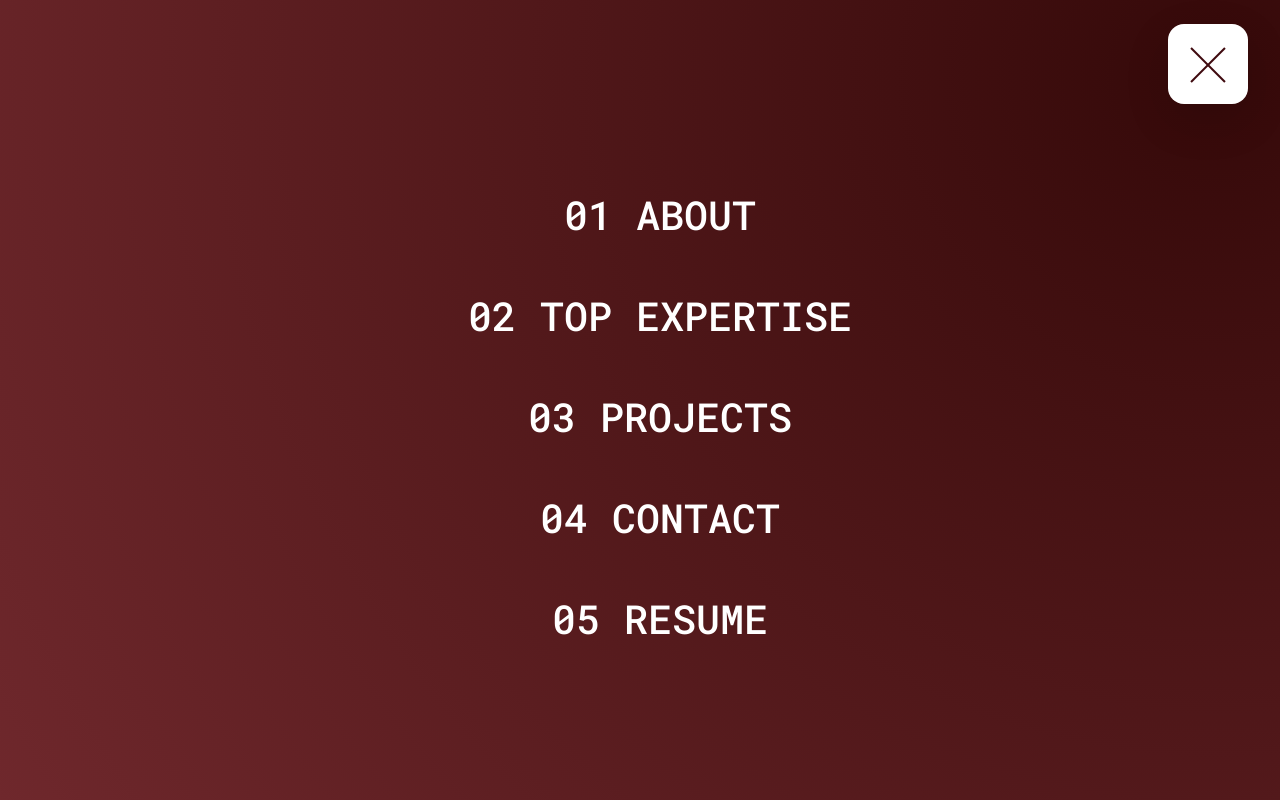
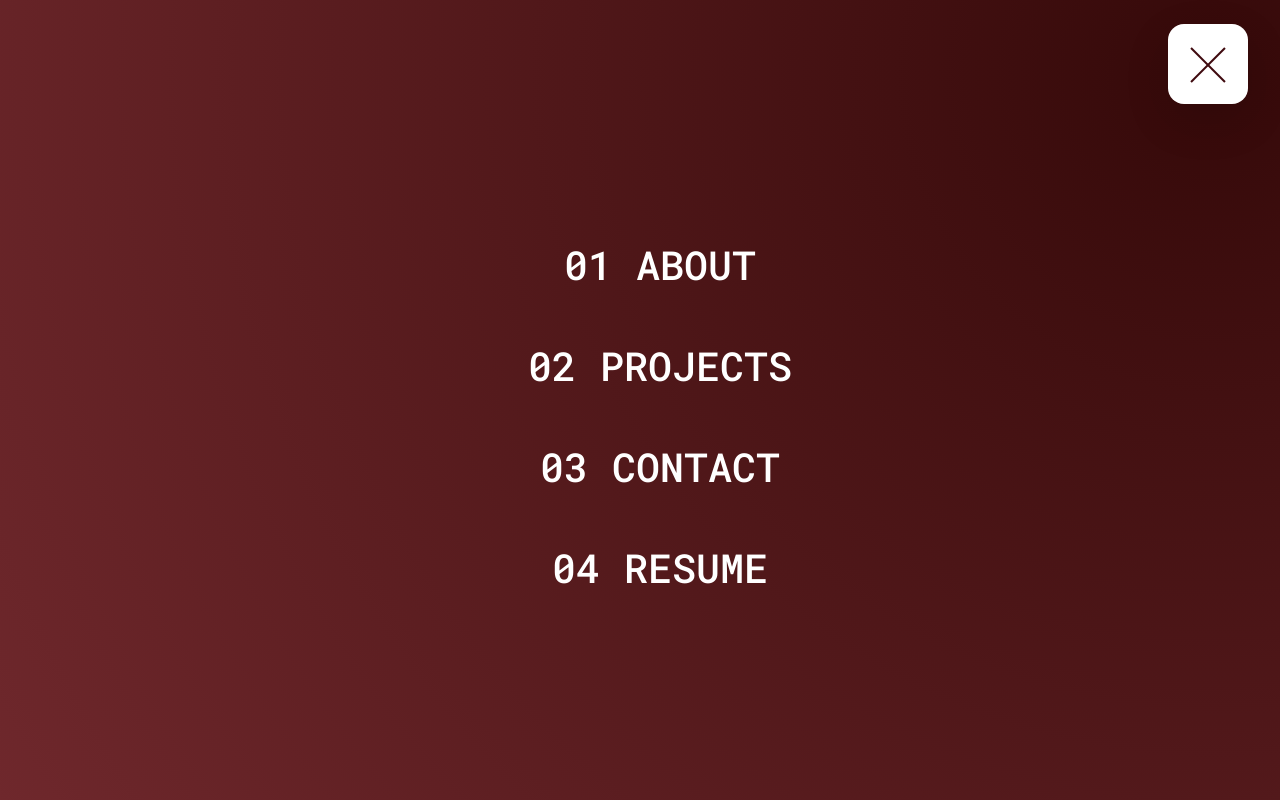
Before and after one commit to Marmat001/Portfolio-react, a React (Create React App) app: page / in a window 1280 px wide. Both pictures are taken after a click on the label 1208 px from the left and 64 px from the top of the page. Shown: the top 800 px of the page. Built offline with nearby package versions, Linux system fonts and the light colour scheme.

Commit message:
fixed navigation toggle visibility when clicking on links

```diff
--- a/package.json
+++ b/package.json
@@ -9,7 +9,9 @@
     "emailjs-com": "^2.6.4",
     "react": "^17.0.2",
     "react-dom": "^17.0.2",
+    "react-router-dom": "^5.2.0",
     "react-scripts": "^1.1.5",
+    "react-scroll": "^1.8.2",
     "react-toastify": "^7.0.4",
     "web-vitals": "^1.0.1"
   },
--- a/src/App.jsx
+++ b/src/App.jsx
@@ -1,44 +1,19 @@
-import React, { useState, useEffect } from 'react'
-import AboutMe from './components/AboutMe'
-import { Contact } from './components/Contact'
-import IntroSection from './components/IntroSection'
-import Navigation from './components/Navigation'
-import Projects from './components/Projects'
+import React from 'react'
+import { BrowserRouter as Router, Switch, Route } from 'react-router-dom'
 import { ToastContainer } from 'react-toastify'
 import 'react-toastify/dist/ReactToastify.css'
 import './helperFunctions'
 import './css/switcher.css'
+import HomePage from './HomePage'
 
 function App() {
-  const [colorTheme, setColorTheme] = useState('theme-red')
-
-  useEffect(() => {
-    const currentThemeColor = localStorage.getItem('theme-color')
-
-    if (currentThemeColor) {
-      setColorTheme(currentThemeColor)
-    }
-  }, [])
-
-  const handleClick = (theme) => {
-    setColorTheme(theme)
-    localStorage.setItem('theme-color', theme)
-  }
-
   return (
-    <div className={`App ${colorTheme}`}>
+    <Router>
       <ToastContainer />
-      <Navigation />
-      <IntroSection handleClick={handleClick} colorTheme={colorTheme} />
-      <AboutMe />
-      <Projects />
-      <Contact />
-      <footer className='s1 footer'>
-        <div className='main-container footer-container'>
-          <h6 className='maker'>Designed &amp; built by Markus Matuszczak</h6>
-        </div>
-      </footer>
-    </div>
+      <Switch>
+        <Route path='/' component={HomePage} exact />
+      </Switch>
+    </Router>
   )
 }
 
--- /dev/null
+++ b/src/HomePage.jsx
@@ -0,0 +1,39 @@
+import React, { useState, useEffect } from 'react'
+import AboutMe from './components/AboutMe'
+import { Contact } from './components/Contact'
+import IntroSection from './components/IntroSection'
+import Navigation from './components/Navigation'
+import Projects from './components/Projects'
+
+const HomePage = () => {
+  const [colorTheme, setColorTheme] = useState('theme-red')
+
+  useEffect(() => {
+    const currentThemeColor = localStorage.getItem('theme-color')
+
+    if (currentThemeColor) {
+      setColorTheme(currentThemeColor)
+    }
+  }, [])
+
+  const handleClick = (theme) => {
+    setColorTheme(theme)
+    localStorage.setItem('theme-color', theme)
+  }
+  return (
+    <div className={`${colorTheme}`}>
+      <Navigation />
+      <IntroSection handleClick={handleClick} colorTheme={colorTheme} />
+      <AboutMe />
+      <Projects />
+      <Contact />
+      <footer className='s1 footer'>
+        <div className='main-container footer-container'>
+          <h6 className='maker'>Designed &amp; built by Markus Matuszczak</h6>
+        </div>
+      </footer>
+    </div>
+  )
+}
+
+export default HomePage
--- a/src/components/AboutMe.jsx
+++ b/src/components/AboutMe.jsx
@@ -5,7 +5,7 @@ const AboutMe = () => {
   return (
     <section className='s2 second'>
       <div className='main-container'>
-        <div className='about-wrapper'>
+        <div className='about-wrapper' id='about'>
           <div className='about-me'>
             <h4>Const markus =</h4>
             <p>
--- a/src/components/IntroSection.jsx
+++ b/src/components/IntroSection.jsx
@@ -1,4 +1,6 @@
 import React from 'react'
+import { Link } from 'react-scroll'
+
 const IntroSection = ({ handleClick, colorTheme }) => {
   return (
     <section className='s1 first'>
@@ -47,9 +49,13 @@ const IntroSection = ({ handleClick, colorTheme }) => {
             <span className='heading-primary-sub'>
               Front End Developer With Full Stack Experience
             </span>
-            <a href='#contact' className='btn btn--white btn--animated'>
+            <Link
+              to='contact-form'
+              spy={true}
+              className='btn btn--white btn--animated'
+            >
               Get In Touch
-            </a>
+            </Link>
           </div>
         </div>
       </div>
--- a/src/components/Navigation.jsx
+++ b/src/components/Navigation.jsx
@@ -1,12 +1,16 @@
-import React from 'react'
+import React, { useState } from 'react'
+import { Link } from 'react-scroll'
 
 const Navigation = () => {
+  const [navOpen, setNavOpen] = useState(false)
+
   return (
     <div className='navigation'>
       <input
         type='checkbox'
-        className='navigation__checkbox'
+        className={` ${navOpen ? 'nav-active' : ''} navigation__checkbox`}
         id='navi-toggle'
+        onClick={() => setNavOpen(!navOpen)}
       />
       <label htmlFor='navi-toggle' className='navigation__button'>
         <span className='navigation__icon'>&nbsp;</span>
@@ -15,28 +19,45 @@ const Navigation = () => {
       <nav className='navigation__nav'>
         <ul className='navigation__list'>
           <li className='navigation__item'>
-            <a href='#about' className='navigation__link'>
+            <Link
+              to='about'
+              spy={true}
+              href='#about'
+              className='navigation__link'
+              onClick={() => setNavOpen(!navOpen)}
+            >
               <span>01</span>About
+            </Link>
+          </li>
+
+          <li className='navigation__item'>
+            <a
+              href='/#'
+              className='navigation__link'
+              onClick={() => setNavOpen(!navOpen)}
+            >
+              <span>02</span>Projects
             </a>
           </li>
+
           <li className='navigation__item'>
-            <a href='#shiiiet' className='navigation__link'>
-              <span>02</span>Top Expertise
-            </a>
+            <Link
+              to='contact-form'
+              spy={true}
+              href='#contact-form'
+              className='navigation__link'
+              onClick={() => setNavOpen(!navOpen)}
+            >
+              <span>03</span>Contact
+            </Link>
           </li>
           <li className='navigation__item'>
-            <a href='/#' className='navigation__link'>
-              <span>03</span>Projects
-            </a>
-          </li>
-          <li className='navigation__item'>
-            <a href='#contact' className='navigation__link'>
-              <span>04</span>Contact
-            </a>
-          </li>
-          <li className='navigation__item'>
-            <a href='/#' className='navigation__link'>
-              <span>05</span>Resume
+            <a
+              href='/#'
+              className='navigation__link'
+              onClick={() => setNavOpen(!navOpen)}
+            >
+              <span>04</span>Resume
             </a>
           </li>
         </ul>
--- a/src/index.css
+++ b/src/index.css
@@ -465,11 +465,11 @@ ul {
   transform: translateX(1rem);
 }
 
-.navigation__checkbox:checked ~ .navigation__background {
+.nav-active ~ .navigation__background {
   transform: scale(80);
 }
 
-.navigation__checkbox:checked ~ .navigation__nav {
+.nav-active ~ .navigation__nav {
   opacity: 1;
   width: 100%;
   pointer-events: all;
@@ -541,16 +541,16 @@ ul {
   }
 }
 
-.navigation__checkbox:checked + .navigation__button .navigation__icon {
+.nav-active + .navigation__button .navigation__icon {
   background-color: transparent;
 }
 
-.navigation__checkbox:checked + .navigation__button .navigation__icon::before {
+.nav-active + .navigation__button .navigation__icon::before {
   top: 0;
   transform: rotate(135deg);
 }
 
-.navigation__checkbox:checked + .navigation__button .navigation__icon::after {
+.nav-active + .navigation__button .navigation__icon::after {
   top: 0;
   transform: rotate(-135deg);
 }
```
Also changed, not shown: 1 other file (tests, documents, lock files or other folders).
